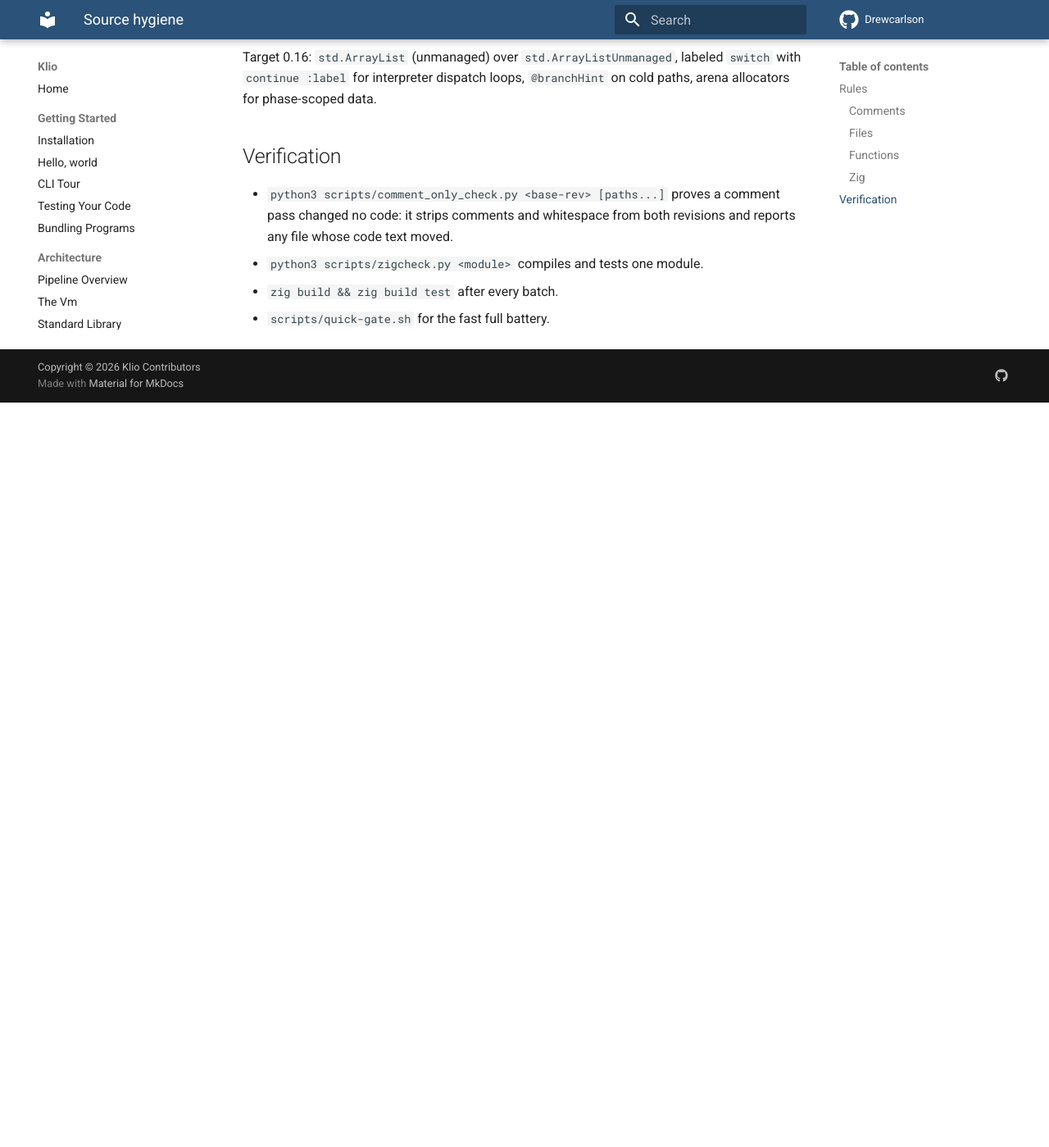
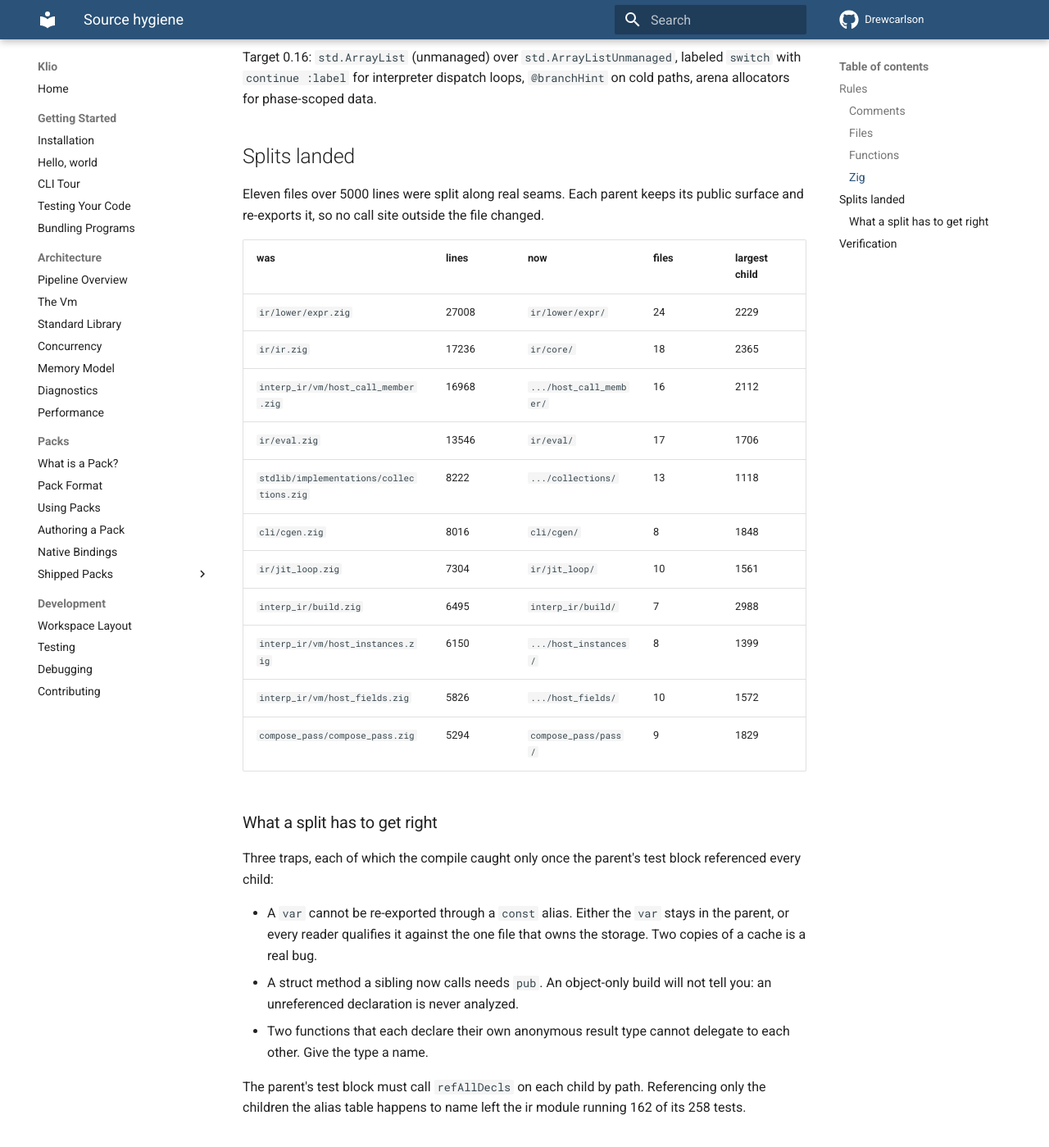
Before and after one commit to DrewCarlson/klio, an MkDocs documentation site: the page built from docs/development/source-hygiene.md, in a window 1280 px wide and 1400 px high, scrolled down 1113 px. Shown: the whole window at 82% size. Built offline with MkDocs 1.6.1 and Material for MkDocs 9.7.7, drawn with Linux system fonts in a browser that asks for light colours; the version menu is left out; before the commit the page ends 1604 px from its top, so only the background shows below that.

Commit message:
docs: record the split results and what a split has to get right

```diff
--- a/docs/development/source-hygiene.md
+++ b/docs/development/source-hygiene.md
@@ -43,6 +43,43 @@
 labeled `switch` with `continue :label` for interpreter dispatch loops,
 `@branchHint` on cold paths, arena allocators for phase-scoped data.
 
+## Splits landed
+
+Eleven files over 5000 lines were split along real seams. Each parent keeps
+its public surface and re-exports it, so no call site outside the file
+changed.
+
+| was | lines | now | files | largest child |
+|---|---|---|---|---|
+| `ir/lower/expr.zig` | 27008 | `ir/lower/expr/` | 24 | 2229 |
+| `ir/ir.zig` | 17236 | `ir/core/` | 18 | 2365 |
+| `interp_ir/vm/host_call_member.zig` | 16968 | `.../host_call_member/` | 16 | 2112 |
+| `ir/eval.zig` | 13546 | `ir/eval/` | 17 | 1706 |
+| `stdlib/implementations/collections.zig` | 8222 | `.../collections/` | 13 | 1118 |
+| `cli/cgen.zig` | 8016 | `cli/cgen/` | 8 | 1848 |
+| `ir/jit_loop.zig` | 7304 | `ir/jit_loop/` | 10 | 1561 |
+| `interp_ir/build.zig` | 6495 | `interp_ir/build/` | 7 | 2988 |
+| `interp_ir/vm/host_instances.zig` | 6150 | `.../host_instances/` | 8 | 1399 |
+| `interp_ir/vm/host_fields.zig` | 5826 | `.../host_fields/` | 10 | 1572 |
+| `compose_pass/compose_pass.zig` | 5294 | `compose_pass/pass/` | 9 | 1829 |
+
+### What a split has to get right
+
+Three traps, each of which the compile caught only once the parent's test
+block referenced every child:
+
+- A `var` cannot be re-exported through a `const` alias. Either the `var`
+  stays in the parent, or every reader qualifies it against the one file
+  that owns the storage. Two copies of a cache is a real bug.
+- A struct method a sibling now calls needs `pub`. An object-only build
+  will not tell you: an unreferenced declaration is never analyzed.
+- Two functions that each declare their own anonymous result type cannot
+  delegate to each other. Give the type a name.
+
+The parent's test block must call `refAllDecls` on each child by path.
+Referencing only the children the alias table happens to name left the ir
+module running 162 of its 258 tests.
+
 ## Verification
 
 - `python3 scripts/comment_only_check.py <base-rev> [paths...]` proves a
```
